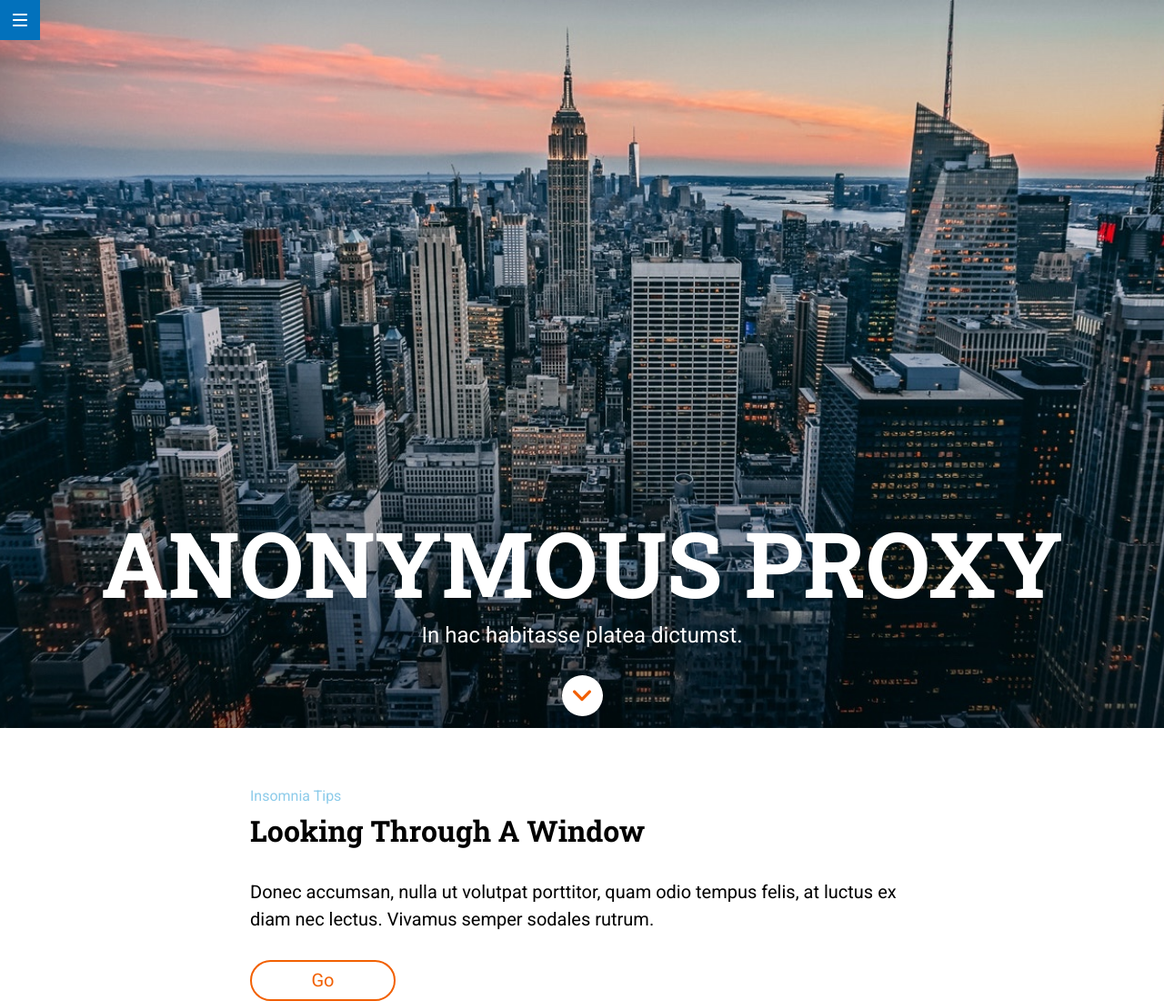
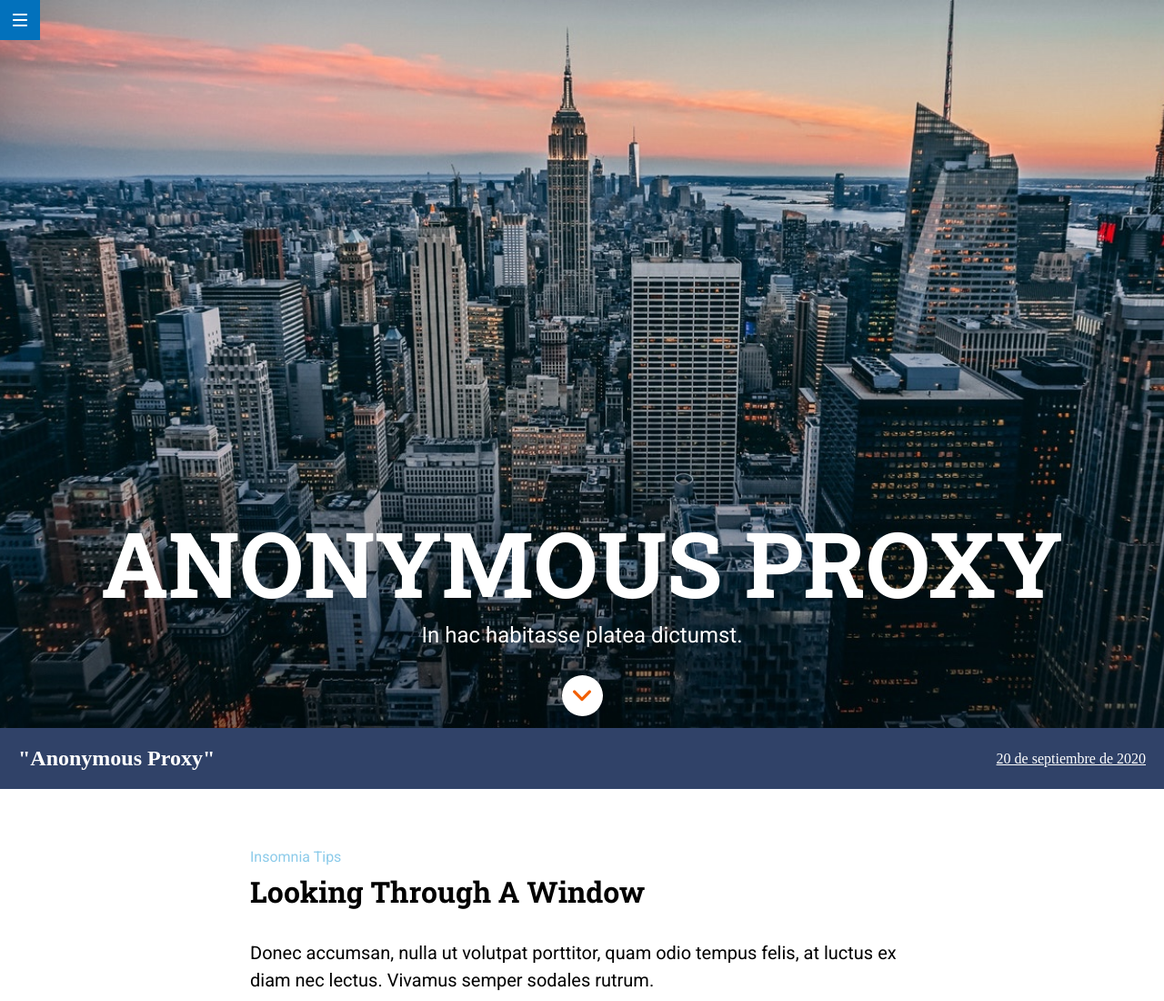
Before and after one commit to BMatillaVaras/modulo-1-evaluacion-final-BMatillaVaras, a website: page src/html/index.html in a window 1280 px wide. Shown: the top 1100 px of the page at 91% size. Drawn offline with nearby package versions, Linux system fonts and the light colour scheme; files that its build step writes are made by us from their sources; files whose address does not match are found by name.

Commit message:
add new-section

```diff
--- /dev/null
+++ b/src/html/partials/main-new-section.html
@@ -0,0 +1,6 @@
+<section class="new-section">
+  <h1 class="new-section__title">"Anonymous proxy"</h1>
+  <a href="https://trello.com" class="new-section__anchor"
+    ><p>20 de septiembre de 2020</p>
+  </a>
+</section>
--- a/src/html/partials/main.html
+++ b/src/html/partials/main.html
@@ -1,5 +1,6 @@
 <main>
   <include src="./main-hero.html"></include>
+  <include src="./main-new-section.html"></include>
   <include src="./main-section1.html"></include>
   <include src="./main-section2.html"></include>
 </main>
--- /dev/null
+++ b/src/scss/layout/_main-new-section.scss
@@ -0,0 +1,21 @@
+.new-section {
+  background-color: $color-complementary;
+  color: $color-header-footer;
+  display: flex;
+  flex-direction: column;
+  align-items: center;
+}
+.new-section__title {
+  text-transform: capitalize;
+}
+.new-section__anchor {
+  color: $color-header-footer;
+}
+@media all and (min-width: 768px) {
+  .new-section {
+    background-color: $color-dark;
+    flex-direction: row;
+    justify-content: space-between;
+    padding: 20px;
+  }
+}
--- a/src/scss/main.scss
+++ b/src/scss/main.scss
@@ -2,6 +2,7 @@
 @import "./core/reset.scss";
 @import "./layout/header";
 @import "./layout/main-hero";
+@import "./layout/main-new-section";
 @import "./layout/main-section1";
 @import "./layout/main-section2";
 @import "./layout/footer";
```
